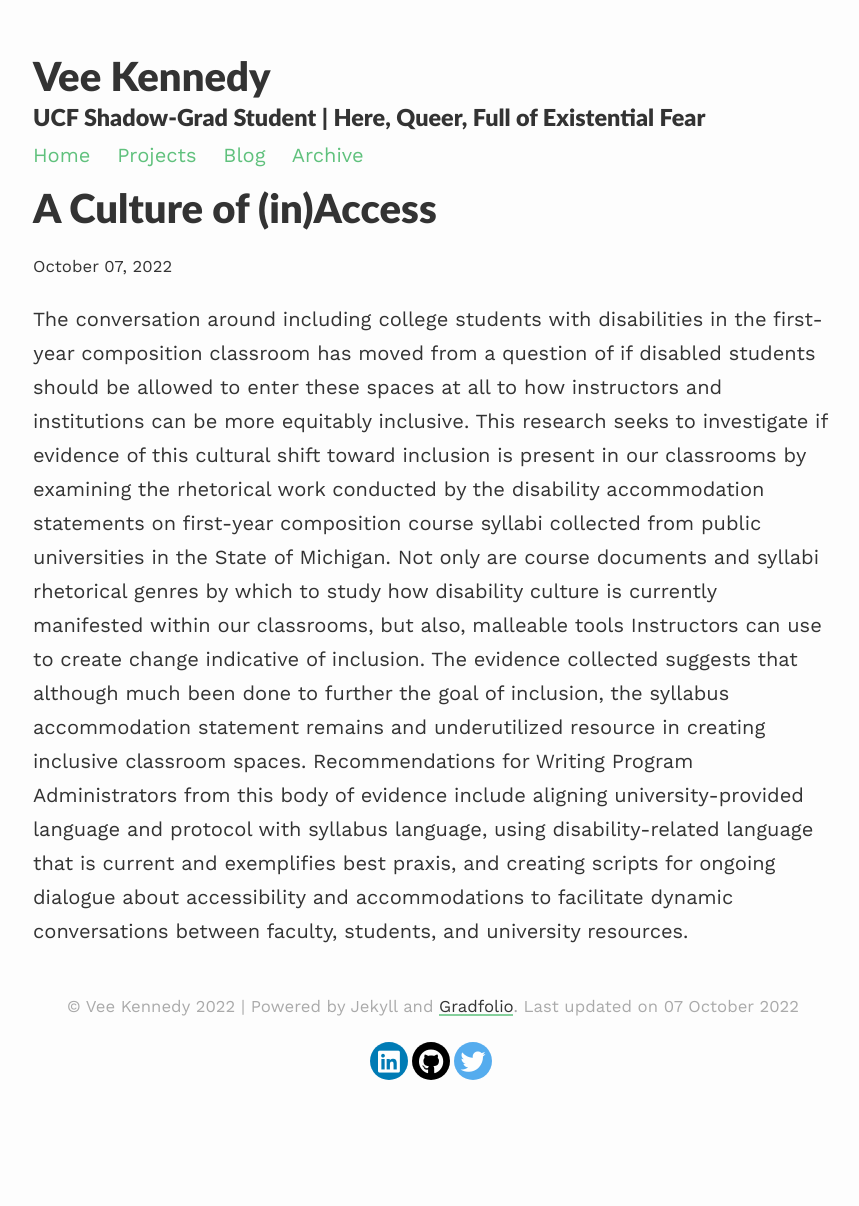
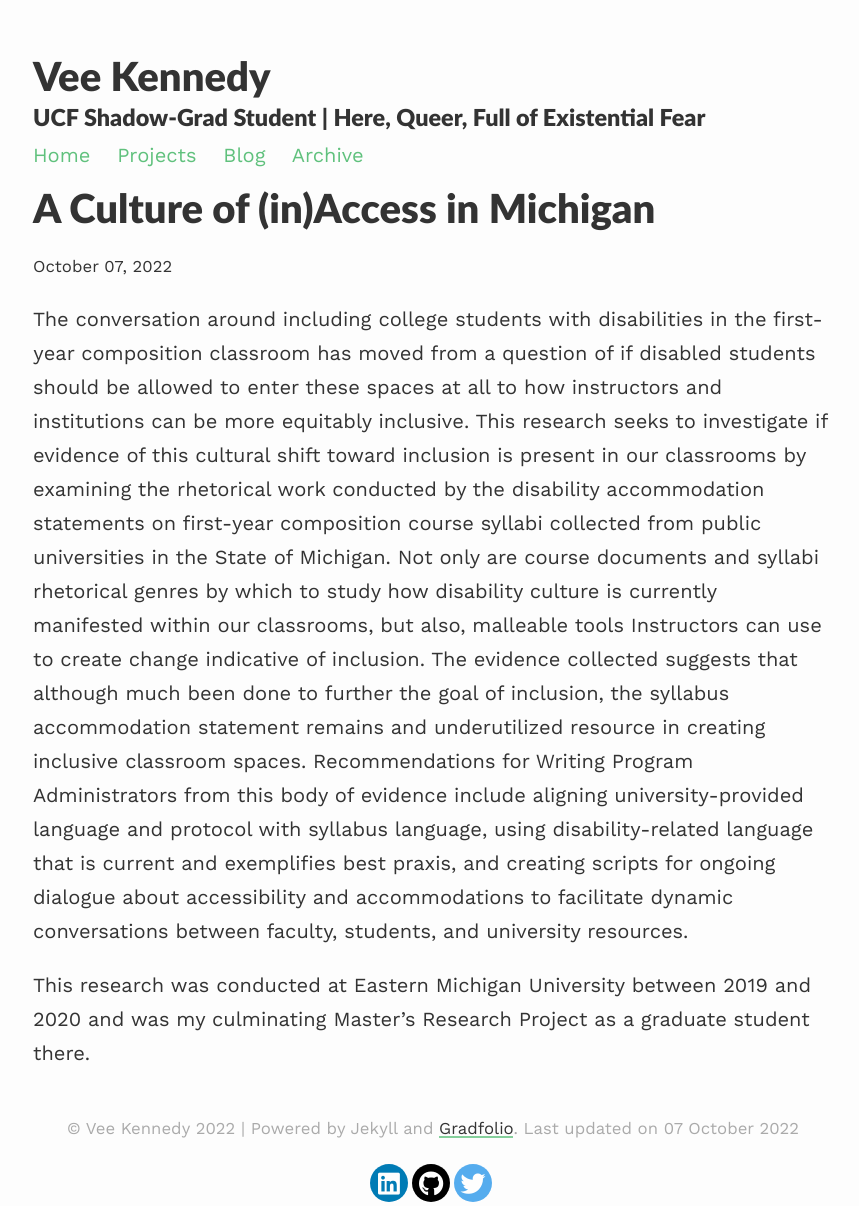
Before and after one commit to veekenne/gradfolio, a Jekyll site: the page built from _projects/DisDocumentsinMI.md, in a window 1280 px wide. Shown: the whole page, without its empty margins (207-1066 px from the left). Built offline with Jekyll 4.4.1, drawn with Linux system fonts in a browser that asks for light colours; nearby versions of some CDN libraries; before the commit the page ends 1084 px from its top, so only the background shows below that.

Commit message:
sentence update

```diff
--- a/_projects/DisDocumentsinMI.md
+++ b/_projects/DisDocumentsinMI.md
@@ -1,7 +1,9 @@
 ---
 layout: post
-title: A Culture of (in)Access
+title: A Culture of (in)Access in Michigan
 description:  The disability friendliness of the First-Year Writing Programs of the Public Universities of Michigan as manifested by course documents
 ---
 
 The conversation around including college students with disabilities in the first-year composition classroom has moved from a question of if disabled students should be allowed to enter these spaces at all to how instructors and institutions can be more equitably inclusive. This research seeks to investigate if evidence of this cultural shift toward inclusion is present in our classrooms by examining the rhetorical work conducted by the disability accommodation statements on first-year composition course syllabi collected from public universities in the State of Michigan. Not only are course documents and syllabi rhetorical genres by which to study how disability culture is currently manifested within our classrooms, but also, malleable tools Instructors can use to create change indicative of inclusion. The evidence collected suggests that although much been done to further the goal of inclusion, the syllabus accommodation statement remains and underutilized resource in creating inclusive classroom spaces. Recommendations for Writing Program Administrators from this body of evidence include aligning university-provided language and protocol with syllabus language, using disability-related language that is current and exemplifies best praxis, and creating scripts for ongoing dialogue about accessibility and accommodations to facilitate dynamic conversations between faculty, students, and university resources.
+
+This research was conducted at Eastern Michigan University between 2019 and 2020 and was my culminating Master's Research Project as a graduate student there.
```
